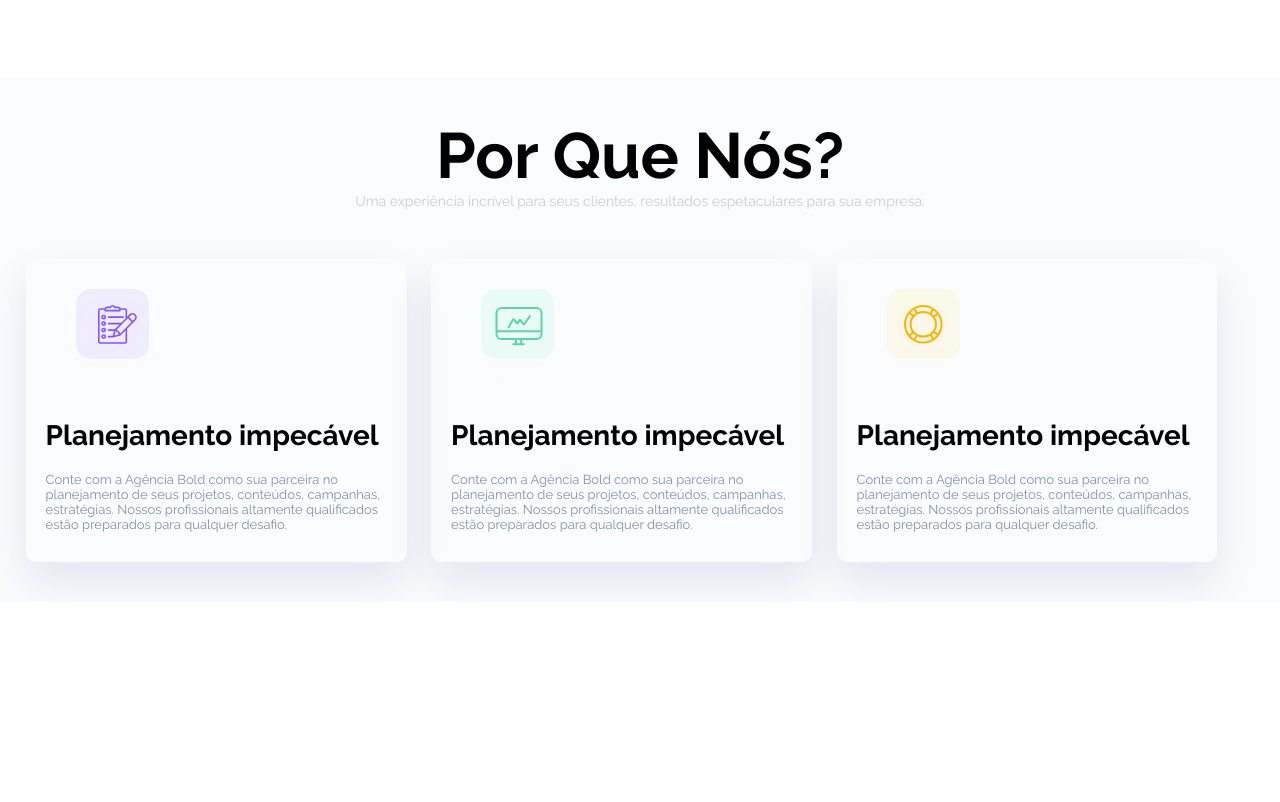
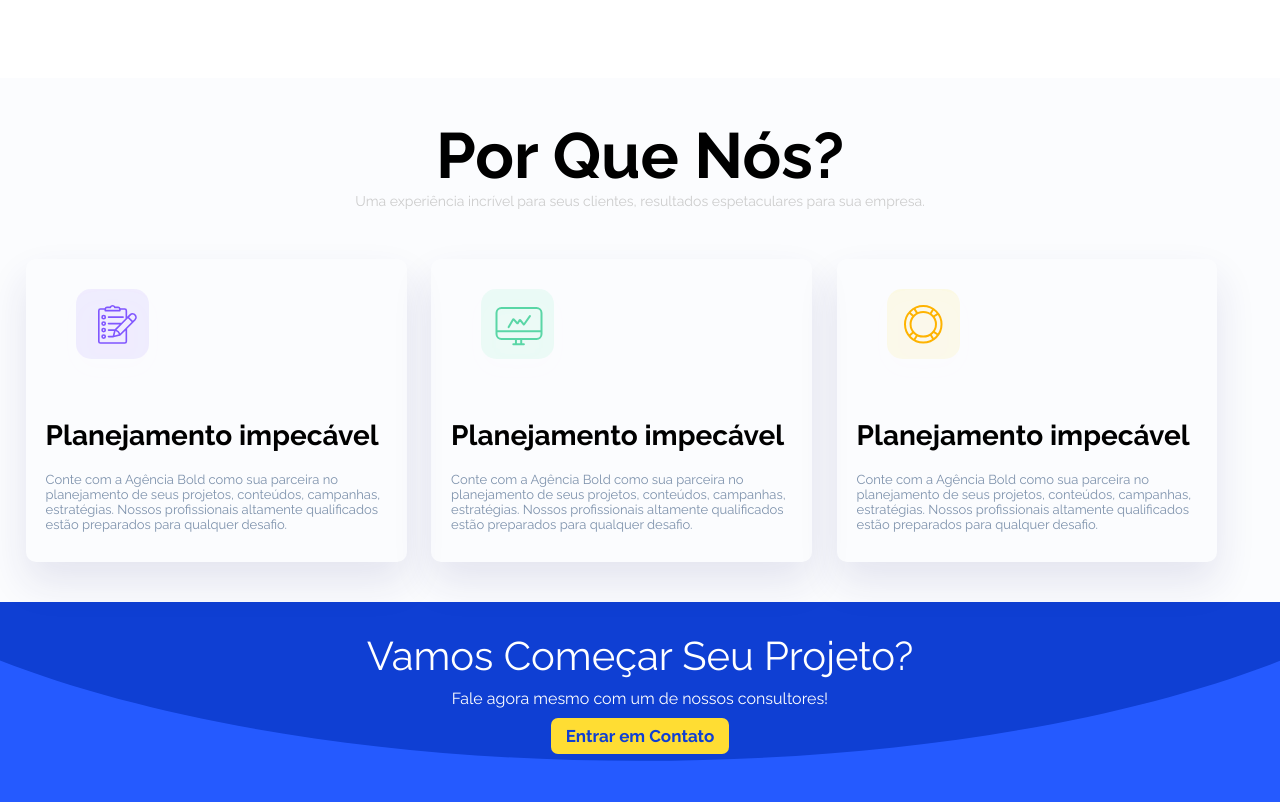
Before and after one commit to Marcsfic98/Agencia_dev, a plain HTML site: page index.html in a window 1280 px wide. Shown: the part 1156-1958 px from the top of the page. Before the commit the page ends 1758 px from the top, so only its background shows below. Drawn offline with Linux system fonts and the light colour scheme.

Commit message:
section cta

```diff
--- a/index.html
+++ b/index.html
@@ -82,6 +82,16 @@
             </div><!--center-->
         </section><!--porquenos-->
 
+        <section class="cta">
+
+
+             <h2>Vamos Começar Seu Projeto?</h2>
+             <h4>Fale agora mesmo com um de nossos consultores!</h4>
+             <a href="/contato">Entrar em Contato</a>
+
+
+        </section><!--cta-->
+
 
 
     </body>
```
